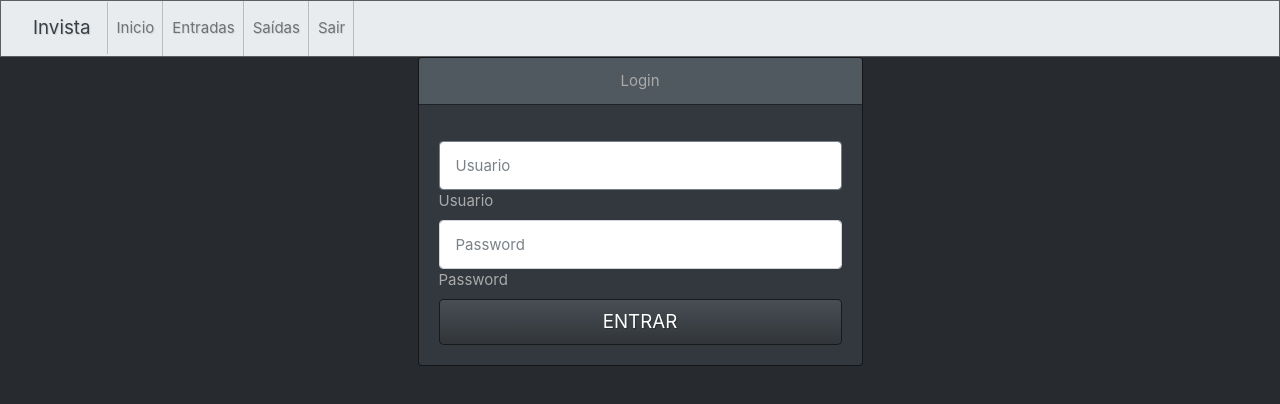
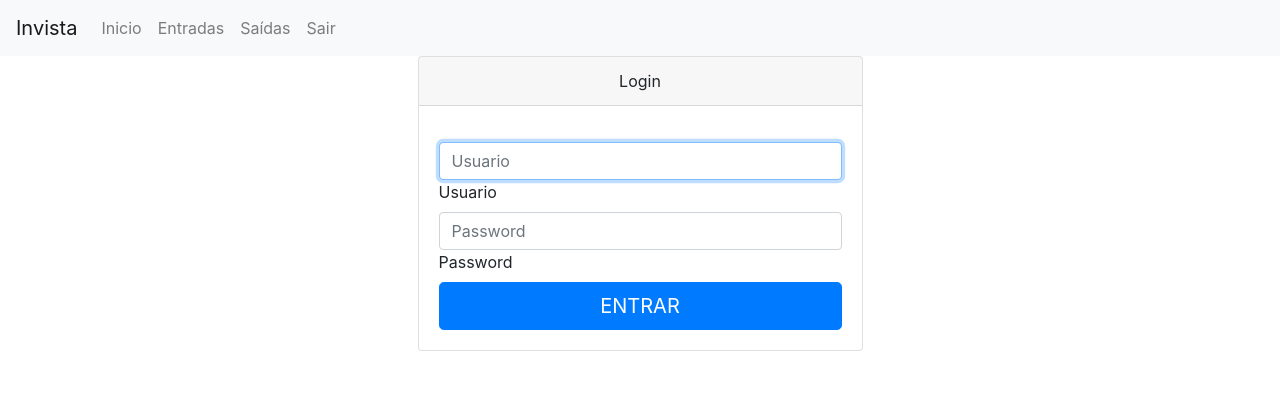
Before and after one commit to jona04/Invista-Front-React, a React (Create React App) app: page /#/ in a window 1280 px wide. Shown: the top 404 px of the page. Built offline with nearby package versions, Linux system fonts and the light colour scheme.

Commit message:
concertar toggle

```diff
--- a/public/index.html
+++ b/public/index.html
@@ -9,8 +9,16 @@
       name="description"
       content="Web site created using create-react-app"
     />
+    <script
+  src="https://code.jquery.com/jquery-3.5.1.slim.min.js"
+  integrity="sha256-4+XzXVhsDmqanXGHaHvgh1gMQKX40OUvDEBTu8JcmNs="
+  crossorigin="anonymous"></script>
+    <link rel="stylesheet" href="https://stackpath.bootstrapcdn.com/bootstrap/4.5.0/css/bootstrap.min.css" integrity="sha384-9aIt2nRpC12Uk9gS9baDl411NQApFmC26EwAOH8WgZl5MYYxFfc+NcPb1dKGj7Sk" crossorigin="anonymous">
+    <script src="https://stackpath.bootstrapcdn.com/bootstrap/4.5.0/js/bootstrap.min.js" integrity="sha384-OgVRvuATP1z7JjHLkuOU7Xw704+h835Lr+6QL9UvYjZE3Ipu6Tp75j7Bh/kR0JKI" crossorigin="anonymous"></script>
+    <script src="https://code.jquery.com/jquery-3.5.1.slim.min.js" integrity="sha384-DfXdz2htPH0lsSSs5nCTpuj/zy4C+OGpamoFVy38MVBnE+IbbVYUew+OrCXaRkfj" crossorigin="anonymous"></script>
+<script src="https://cdn.jsdelivr.net/npm/popper.js@1.16.0/dist/umd/popper.min.js" integrity="sha384-Q6E9RHvbIyZFJoft+2mJbHaEWldlvI9IOYy5n3zV9zzTtmI3UksdQRVvoxMfooAo" crossorigin="anonymous"></script>
 
-    <title>Invista Website</title>
+<title>Invista Website</title>
   </head>
   <body>
 
--- a/src/App.js
+++ b/src/App.js
@@ -1,5 +1,5 @@
 import React from 'react';
-import 'bootswatch/dist/slate/bootstrap.css';
+// import 'bootswatch/dist/slate/bootstrap.css';
 
 // import ProvedorAutenticacao from './provedorAutenticacao';
 
--- a/src/components/navbar.js
+++ b/src/components/navbar.js
@@ -26,7 +26,7 @@ export default function NavBar() {
                 <span className="navbar-toggler-icon"></span>
             </button>
             <div className="collapse navbar-collapse" id="navbarNav">
-                <ul className="navbar-nav">
+                <ul className="navbar-nav mr-auto">
                     <NavBarItem render={true} label="Inicio" href="#/inicio" />
                     <NavBarItem
                         render={true}
```
